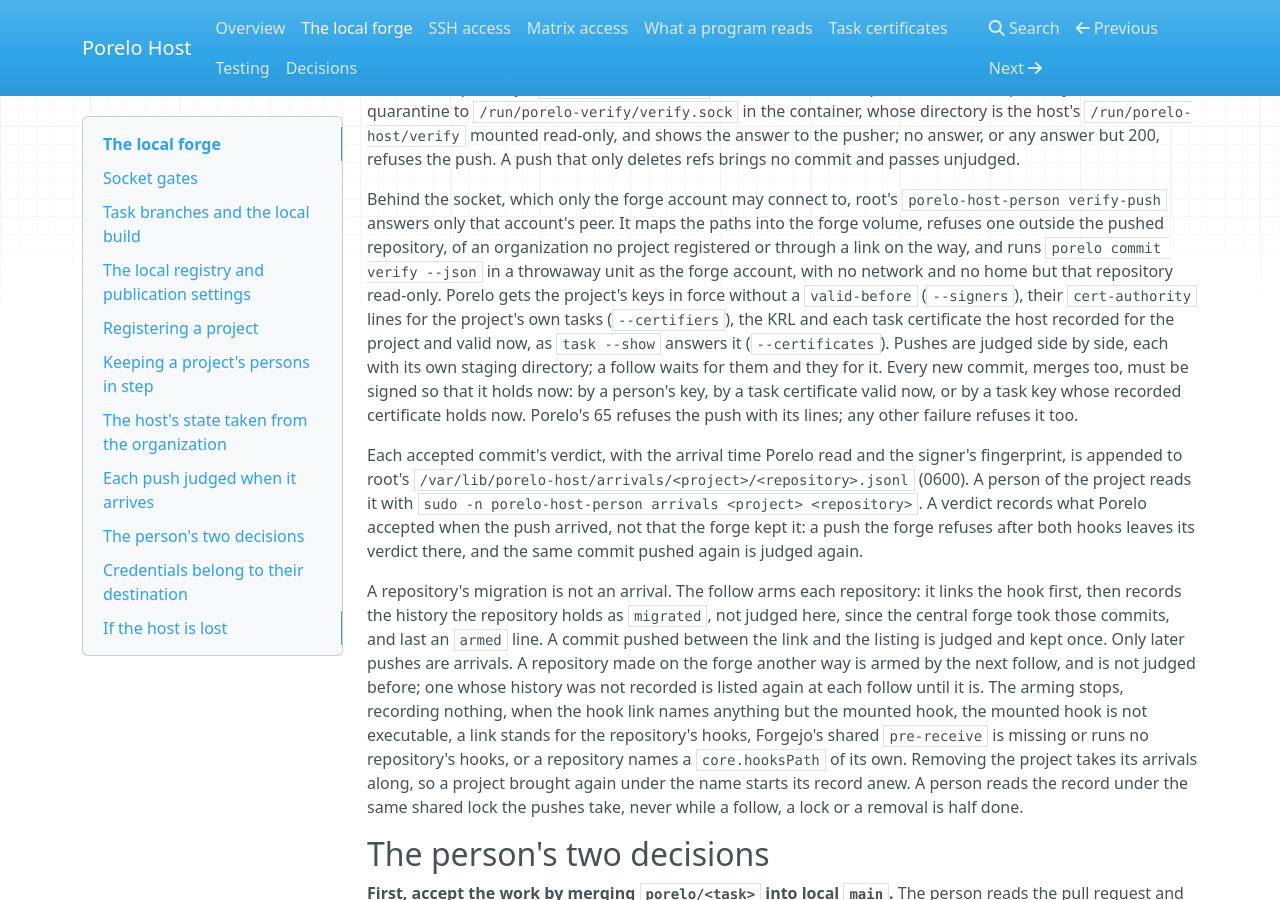
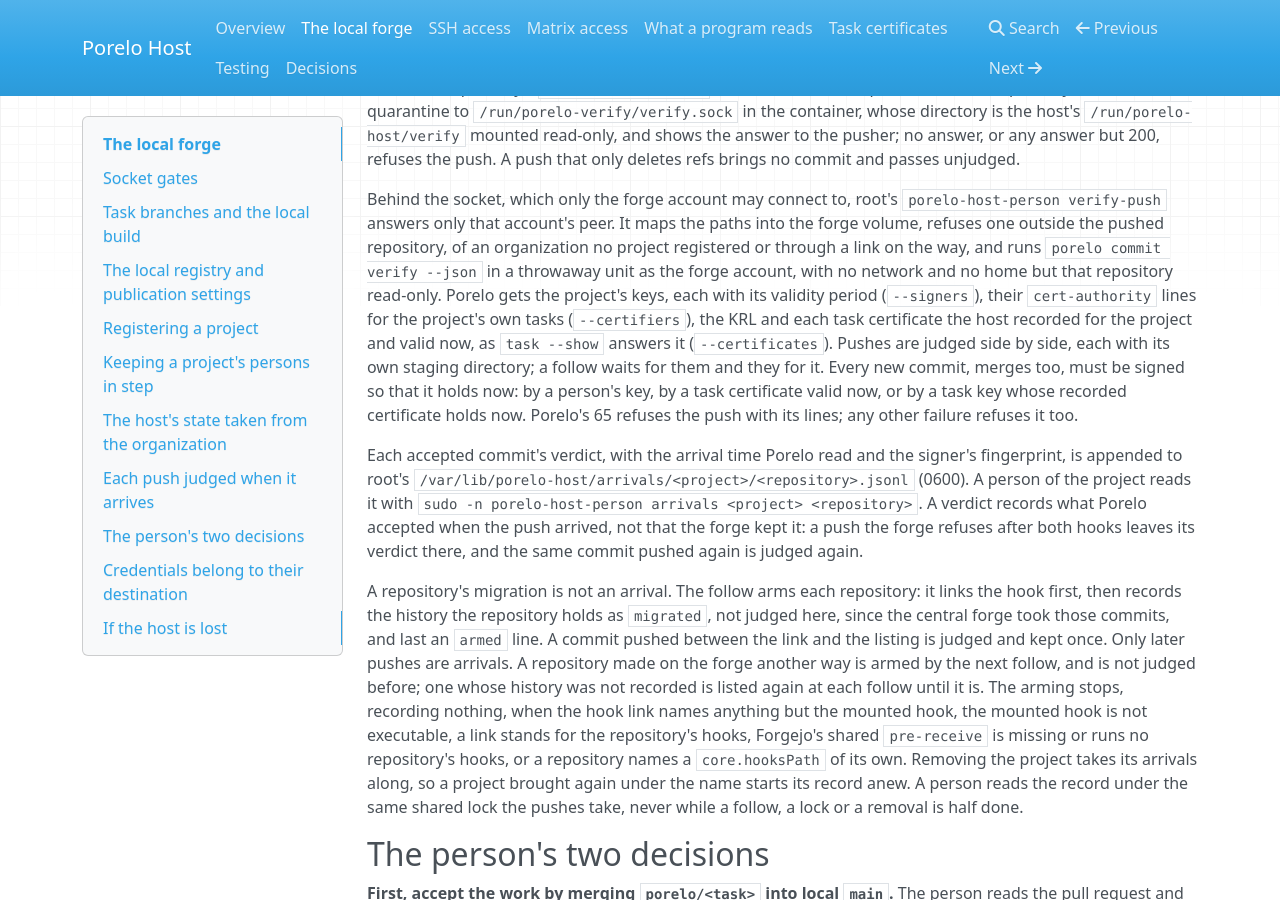
Before and after one commit to porelo-ai/porelo-host, an MkDocs documentation site: the page built from doc/local-forge.md, in a window 1280 px wide and 900 px high, scrolled down 8625 px. Built offline with MkDocs 1.6.1, drawn with Linux system fonts in a browser that asks for light colours; nearby versions of some CDN libraries.

Commit message:
Say a person's signer line may carry its end date [skip ci]
Assisted-by: Claude Code, claude-opus-5-5

```diff
--- a/doc/local-forge.md
+++ b/doc/local-forge.md
@@ -288,7 +288,7 @@ Behind the socket, which only the forge account may connect to, root's `porelo-h
 that account's peer. It maps the paths into the forge volume, refuses one outside the pushed repository, of an
 organization no project registered or through a link on the way, and runs
 `porelo commit verify --json` in a throwaway unit as the forge account, with no network and no home but that
-repository read-only. Porelo gets the project's keys in force without a `valid-before` (`--signers`), their
+repository read-only. Porelo gets the project's keys, each with its validity period (`--signers`), their
 `cert-authority` lines for the project's own tasks (`--certifiers`), the KRL and each task certificate the host
 recorded for the project and valid now, as `task --show` answers it (`--certificates`). Pushes are judged side by
 side, each with its own staging directory; a follow waits for them and they for it. Every new commit, merges too, must be signed so that it holds now: by a person's key, by a task
```
Also changed, not shown: 1 other file.
